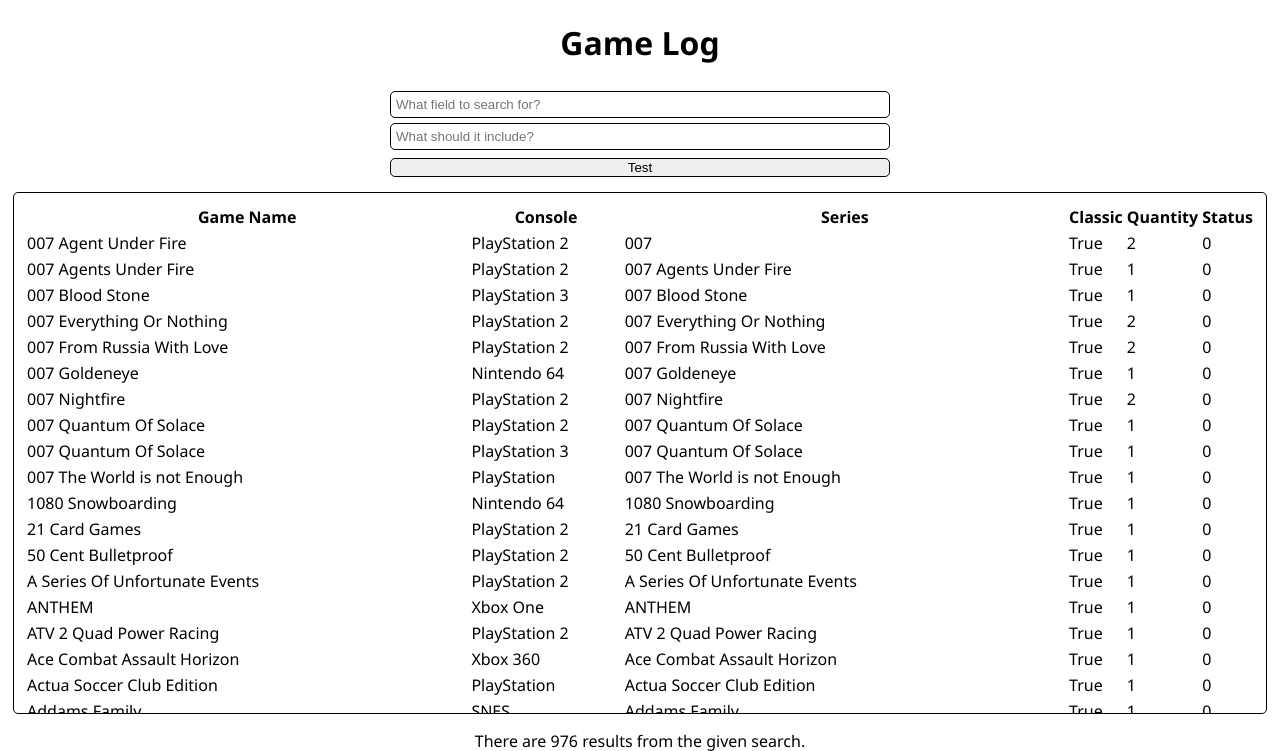
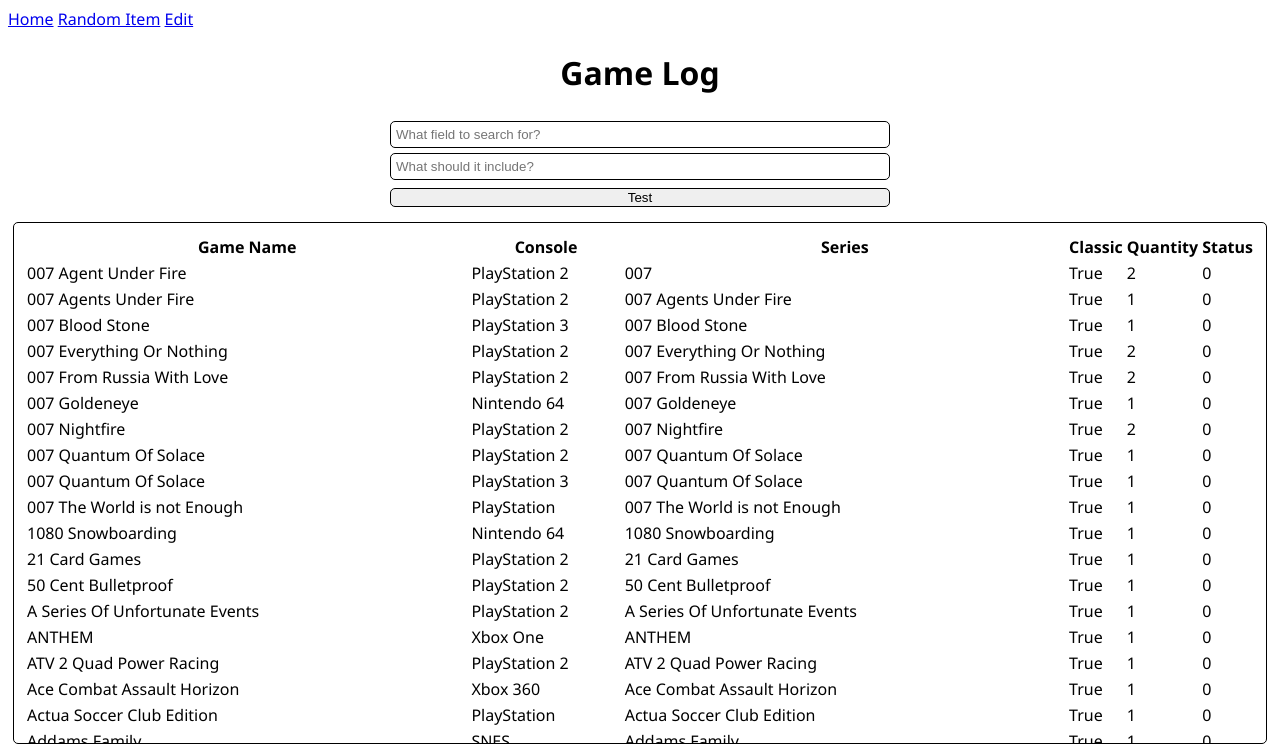
Before and after one commit to roy-finch/Personal-DB-Website, a Flask app: page / in a window 1280 px wide. Shown: the top 751 px of the page. Run offline with Flask 2, Linux system fonts and the light colour scheme.

Commit message:
add links

```diff
--- a/templates/base.html
+++ b/templates/base.html
@@ -9,6 +9,11 @@
     <link rel="stylesheet" type="text/css" href="{{ url_for('static', filename='css/general_style.css') }}">
 </head>
 <body>
+    <div class="m-auto">
+        <a class="a-none" href="{{ url_for('index') }}">Home</a>
+        <a class="a-none" href="{{ url_for('random') }}">Random Item</a>
+        <a class="a-none" href="{{ url_for('edit') }}">Edit</a>
+    </div>
     {% block content %}
     {% endblock %}
 </body>
```
